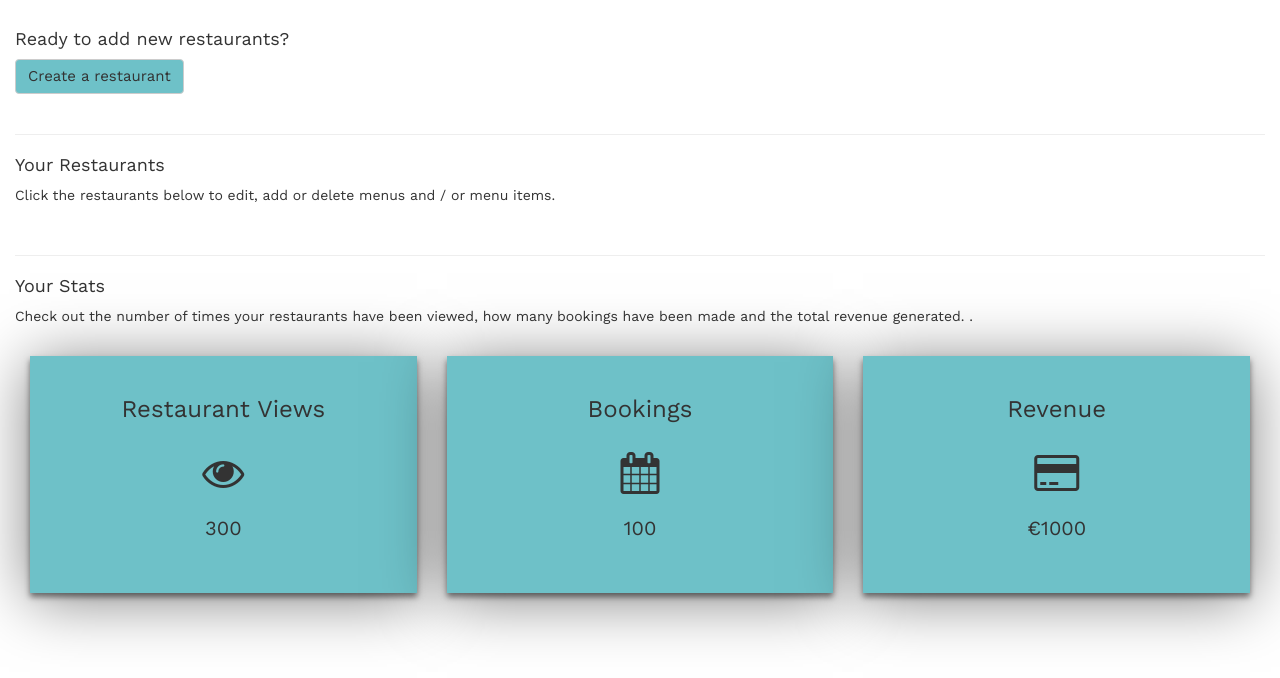
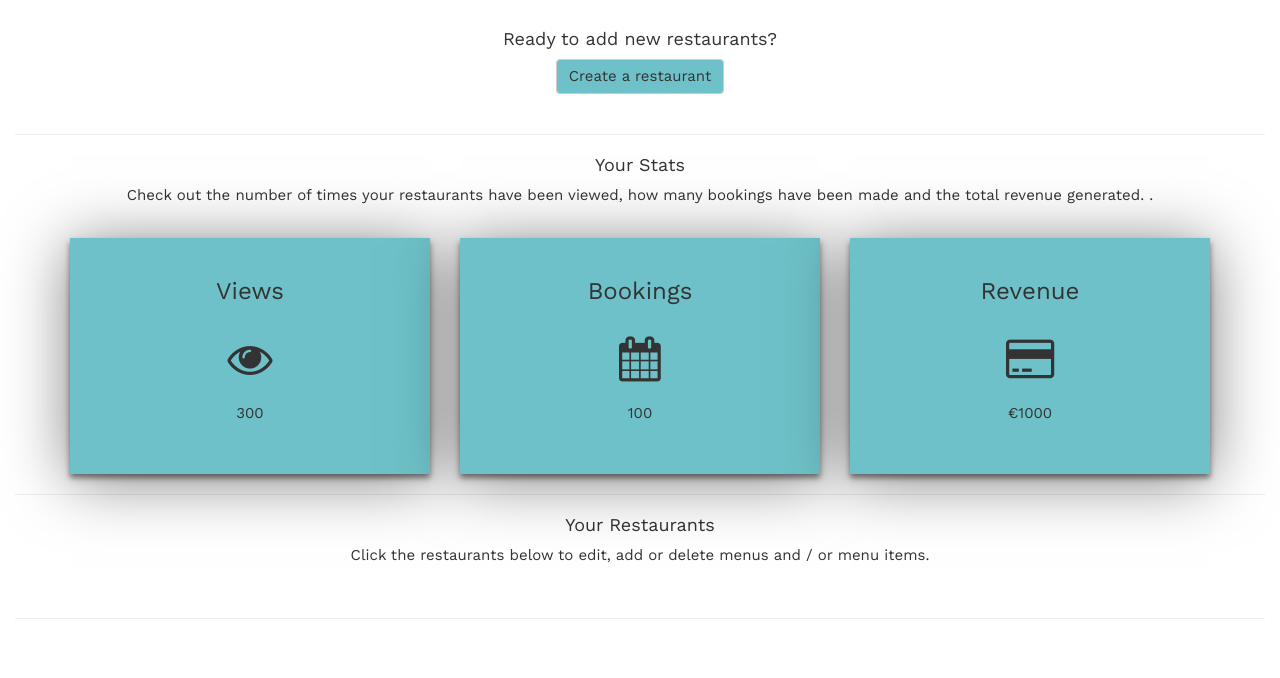
Before and after one commit to Code-Institute-Submissions/feedFast, a Django app: template accounts/templates/accounts/profile_vendor.html in a window 1280 px wide. Shown: the part 51-729 px from the top of the page. Run offline with Django 3.2, Linux system fonts and the light colour scheme; the template is opened without the code that fills it, so the values that code supplies are empty; some libraries are stand-ins or nearby versions.

Commit message:
dashboard style

```diff
--- a/accounts/templates/accounts/profile_vendor.html
+++ b/accounts/templates/accounts/profile_vendor.html
@@ -11,38 +11,18 @@
         </div>
         <br>
         <hr>
-        <div class="vendorProfileRestaurants">
-        <h4>Your Restaurants</h4>
-        <p>Click the restaurants below to edit, add or delete menus and / or menu items.</p>
-        <br>
-  {% for restaurant in user.vendor.restaurants.all %}
-            <div class="container-fluid">
-        <div class="row cardRow">
-        <div class="col-lg-4 col-sm-4 col-xs-10 text-center">
-            <div class="card" style="background-image:url({{ MEDIA_URL }}{{restaurant.image}})">
-                    <h3 class="cardTitle">{{ restaurant.name }}</h3>
-                        <br>
-                        <p><button class="btn btn-default postButton" onclick="location.href='{% url 'restaurant_detail' restaurant.id %}'">View Menu</button></p>
-                        <br>
-                        <p class="cardPostPublish">{{ restaurant.tag }} {{restaurant.views}}</p>
-                    </div>
-                    <br>
-                    </div>
-                     {% endfor %}
- </div>
- <hr>
 
-    <div class="vendorProfileStats">
+            <div class="vendorProfileStats">
         <h4>Your Stats</h4>
         <p>Check out the number of times your restaurants have been viewed, how many bookings have been made and the total revenue generated. .</p>
         <br>
 
 
-                <div class="container-fluid">
+                <div class="container">
                     <div class="row statsRow">
                     <div class="col-lg-4 col-sm-4 col-xs-10 text-center">
                         <div class="card statCard">
-                                <h3 class="statcardTitle">Restaurant Views</h3>
+                                <h3 class="statcardTitle">Views</h3>
                                     <br>
                                     <span><i class="fa fa-eye fa-3x"></i></span>
                                     <br>
@@ -77,6 +57,29 @@
                                 </div>
                                 </div>
                                 </div>
+        <hr>
+
+        <div class="vendorProfileRestaurants">
+        <h4>Your Restaurants</h4>
+        <p>Click the restaurants below to edit, add or delete menus and / or menu items.</p>
+        <br>
+  {% for restaurant in user.vendor.restaurants.all %}
+            <div class="container-fluid">
+        <div class="row cardRow">
+        <div class="col-lg-4 col-sm-4 col-xs-10 text-center">
+            <div class="card" style="background-image:url({{ MEDIA_URL }}{{restaurant.image}})">
+                    <h3 class="cardTitle">{{ restaurant.name }}</h3>
+                        <br>
+                        <p><button class="btn btn-default postButton" onclick="location.href='{% url 'restaurant_detail' restaurant.id %}'">View Menu</button></p>
+                        <br>
+                        <p class="cardPostPublish">{{ restaurant.tag }} {{restaurant.views}}</p>
+                    </div>
+                    <br>
+                    </div>
+                     {% endfor %}
+ </div>
+ <hr>
+
 
 
 
--- a/home/static/home/style.css
+++ b/home/static/home/style.css
@@ -70,8 +70,24 @@
 
 
 .statViewsCard {
-    font-size: 2rem;
+    font-size: 1.5rem;
 }
+
+.newRestaurant {
+    text-align: center;
+    font-size: 1.5rem;
+}
+
+.vendorProfileRestaurants {
+    text-align: center;
+    font-size: 1.5rem;
+}
+
+.vendorProfileStats {
+    text-align: center;
+    font-size: 1.5rem;
+}
+
 .cardTitle{
     color: white;
     text-align: center;
```
